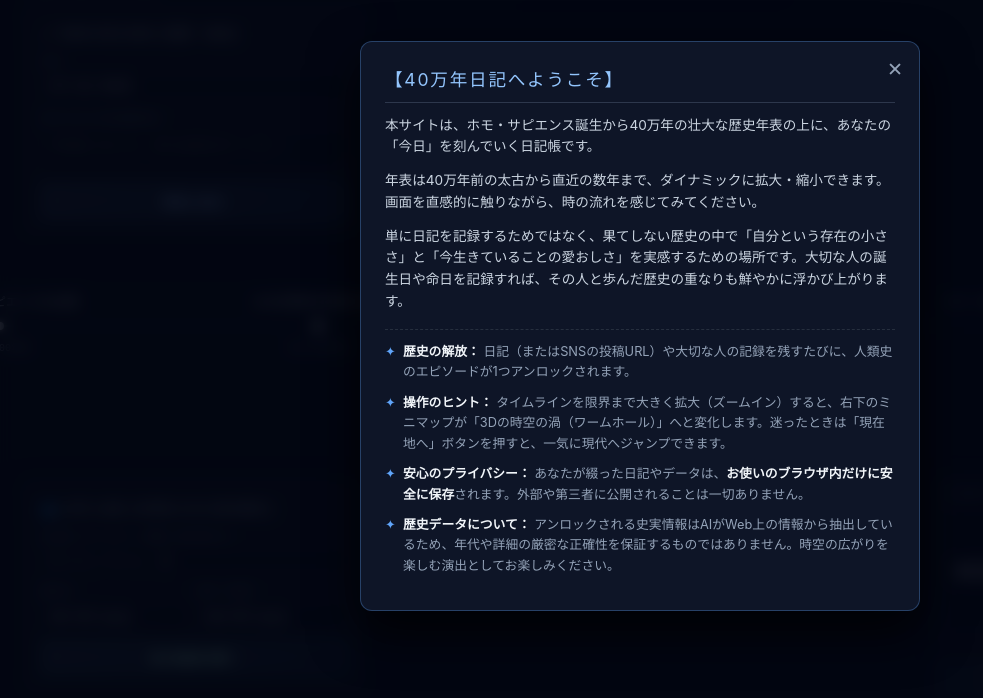
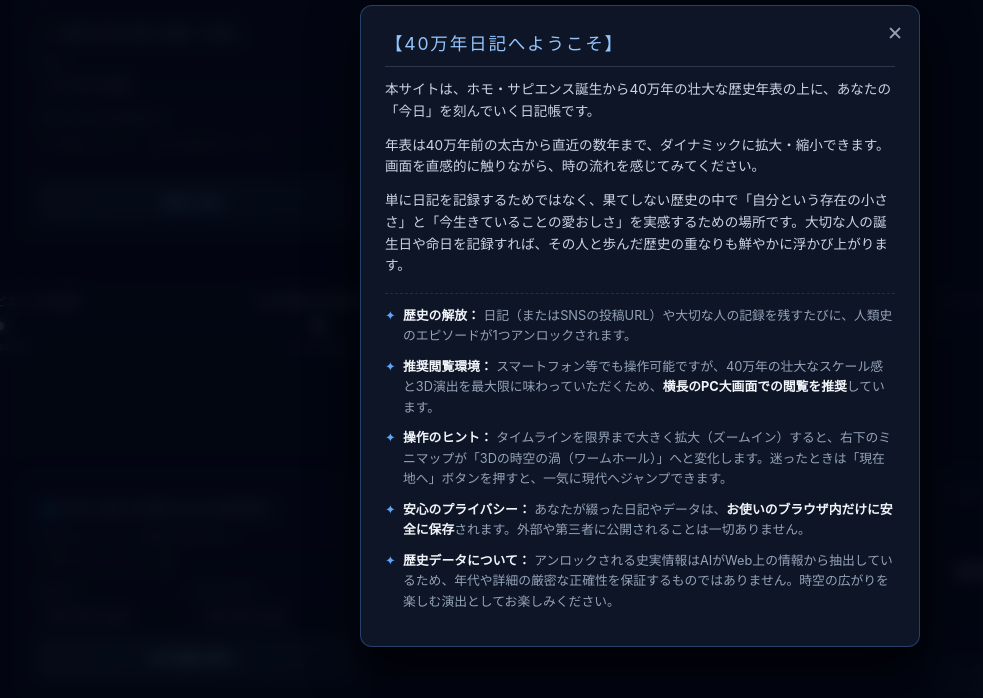
Before and after one commit to ystyle97-del/400000YearsDiary, a plain HTML site: page index.html in a window 1280 px wide. Shown: the part 74-772 px from the top of the page, without its empty margins (0-983 px from the left). Drawn offline with Linux system fonts and the light colour scheme.

Commit message:
docs: 説明ダイアログに横長PC大画面推奨の旨を追加

```diff
--- a/index.html
+++ b/index.html
@@ -39,7 +39,6 @@
         .hud { background: rgba(3, 7, 18, 0.75); padding: 8px 14px; border-radius: 20px; border: 1px solid rgba(55, 65, 81, 0.5); font-size: 0.7rem; font-family: monospace; color: #9ca3af; align-self: center; box-shadow: 0 4px 12px rgba(0,0,0,0.5); backdrop-filter: blur(4px); margin-top: 4px; }
         .hud span { color: #60a5fa; }
 
-        /* 右上：ヘルプ（ガイド）ボタン */
         .help-btn { background: rgba(17, 24, 39, 0.8); border: 1px solid rgba(96, 165, 250, 0.4); color: #93c5fd; padding: 6px 12px; border-radius: 20px; font-size: 0.75rem; cursor: pointer; backdrop-filter: blur(4px); transition: all 0.2s; box-shadow: 0 2px 10px rgba(0,0,0,0.4); }
         .help-btn:hover { background: rgba(30, 58, 138, 0.8); border-color: #60a5fa; color: #fff; box-shadow: 0 0 12px rgba(96, 165, 250, 0.4); }
 
@@ -53,7 +52,7 @@
 
         .timeline-link-btn { position: absolute; background: rgba(37, 99, 235, 0.9); border: 1px solid #60a5fa; color: white; padding: 4px 10px; border-radius: 20px; font-size: 10px; font-weight: bold; cursor: pointer; text-decoration: none; pointer-events: auto; z-index: 10; box-shadow: 0 2px 8px rgba(37,99,235,0.4); }
 
-        /* 💡 モーダル（説明ダイアログ）のスタイリング */
+        /* モーダル（説明ダイアログ）のスタイリング */
         .modal-overlay { position: fixed; top: 0; left: 0; width: 100%; height: 100%; background: rgba(3, 7, 18, 0.85); backdrop-filter: blur(8px); display: flex; justify-content: center; align-items: center; z-index: 100; opacity: 0; pointer-events: none; transition: opacity 0.3s ease; padding: 20px; }
         .modal-overlay.active { opacity: 1; pointer-events: auto; }
 
@@ -109,7 +108,7 @@
                     <p>人類史の深淵と、個の記録</p>
                 </header>
 
-                <!-- パネル1: 日記投稿（PCでは上エリア） -->
+                <!-- パネル1: 日記投稿 -->
                 <div class="input-panel interactive" id="diaryPanel">
                     <div class="panel-header" onclick="togglePanel('diaryPanelContent', 'diaryIcon')">
                         <div class="panel-title">🖋️ NEW RECORD (日記・SNS)</div>
@@ -130,7 +129,7 @@
                     </div>
                 </div>
 
-                <!-- パネル2: ライフライン（PCでは下エリア） -->
+                <!-- パネル2: ライフライン -->
                 <div class="input-panel interactive" id="lifePanel">
                     <div class="panel-header" onclick="togglePanel('lifePanelContent', 'lifeIcon')">
                         <div class="panel-title">👥 LIFE LINE (大切な人の人生を刻む)</div>
@@ -181,7 +180,7 @@
         </div>
     </div>
 
-    <!-- 💡 モーダル（説明ダイアログ）HTML構造 -->
+    <!-- モーダル（説明ダイアログ） -->
     <div class="modal-overlay" id="modalOverlay" onclick="closeModalOnBg(event)">
         <div class="modal-content">
             <button class="close-btn" onclick="closeModal()">✕</button>
@@ -192,6 +191,7 @@
 
             <ul>
                 <li><strong>歴史の解放：</strong> 日記（またはSNSの投稿URL）や大切な人の記録を残すたびに、人類史のエピソードが1つアンロックされます。</li>
+                <li><strong>推奨閲覧環境：</strong> スマートフォン等でも操作可能ですが、40万年の壮大なスケール感と3D演出を最大限に味わっていただくため、<strong>横長のPC大画面での閲覧を推奨</strong>しています。</li>
                 <li><strong>操作のヒント：</strong> タイムラインを限界まで大きく拡大（ズームイン）すると、右下のミニマップが「3Dの時空の渦（ワームホール）」へと変化します。迷ったときは「現在地へ」ボタンを押すと、一気に現代へジャンプできます。</li>
                 <li><strong>安心のプライバシー：</strong> あなたが綴った日記やデータは、<strong>お使いのブラウザ内だけに安全に保存</strong>されます。外部や第三者に公開されることは一切ありません。</li>
                 <li><strong>歴史データについて：</strong> アンロックされる史実情報はAIがWeb上の情報から抽出しているため、年代や詳細の厳密な正確性を保証するものではありません。時空の広がりを楽しむ演出としてお楽しみください。</li>
@@ -262,7 +262,6 @@
 
         document.getElementById('inputDate').value = new Date().toISOString().split('T')[0];
 
-        // 🧠 モーダル（説明画面）制御ロジック
         function openModal() {
             document.getElementById('modalOverlay').classList.add('active');
         }
@@ -273,7 +272,6 @@
             if (e.target.id === 'modalOverlay') closeModal();
         }
 
-        // 初回訪問時だけ自動で説明を表示
         if (!localStorage.getItem('chronos_visited')) {
             setTimeout(openModal, 600);
             localStorage.setItem('chronos_visited', 'true');
```
